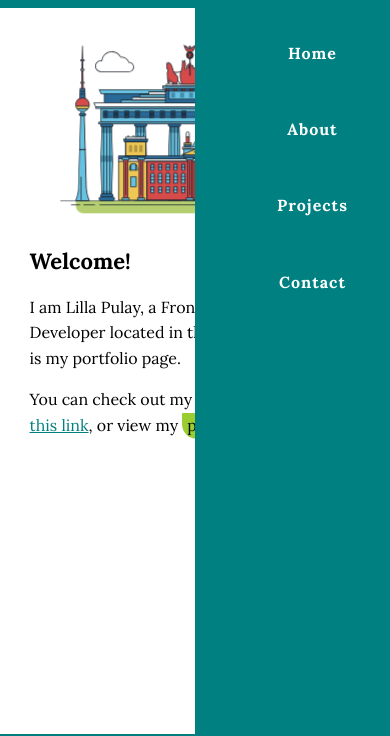
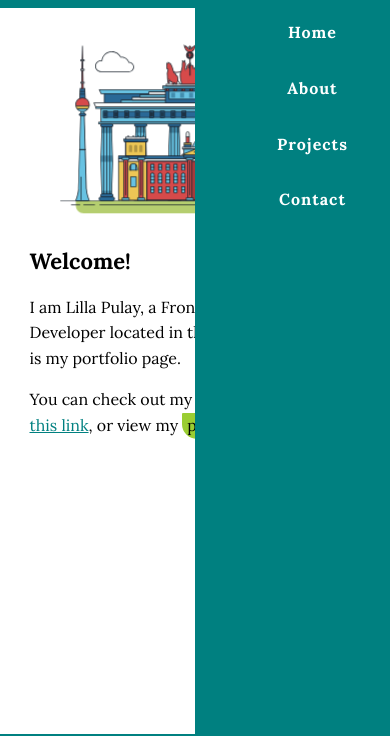
Before and after one commit to lillapulay/portfolio-website, a plain HTML site: page index.html in a window 390 px wide. Both pictures are taken after a click on the element 337 px from the left and 29 px from the top of the page. Shown: the part 51-787 px from the top of the page. Drawn offline with nearby package versions, Linux system fonts and the light colour scheme.

Commit message:
Fixed menu item placement

```diff
--- a/css/styles.css
+++ b/css/styles.css
@@ -120,7 +120,7 @@ nav {
 .nav-links {
   display: flex;
   width: 40%;
-  /*justify-content: space-around;*/
+  justify-content: space-around;
 }
 
 .nav-links a {
@@ -133,7 +133,10 @@ nav {
 
 .nav-links li {
   list-style-type: none;
-  margin-top: 6vh;
+}
+
+.active_link{
+  font-weight: bold;;
 }
 
 .burger {
@@ -168,6 +171,8 @@ nav {
     background-color: var(--primary-color);
     display: flex;
     flex-direction: column;
+    justify-content: start;
+    padding-top: 30px;
     align-items: center;
     width: 50%;
     transform: translateX(100%);
@@ -176,6 +181,7 @@ nav {
 
   .nav-links li {
     opacity: 0;
+    margin-bottom: 30px;
   }
 
   .burger {
```
